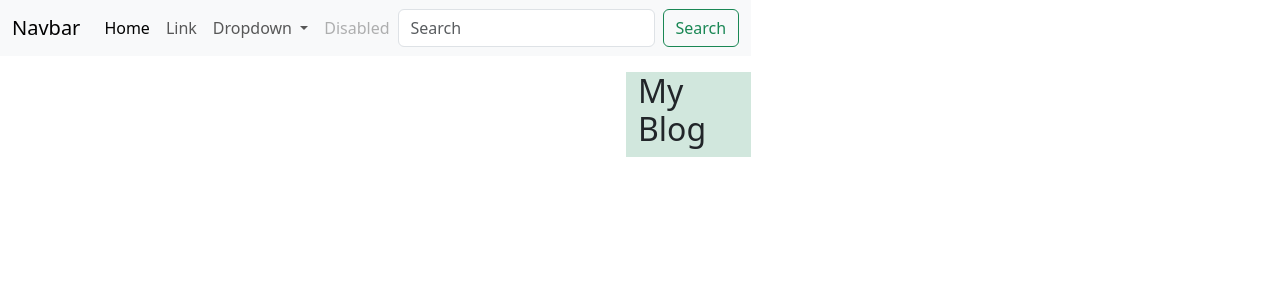
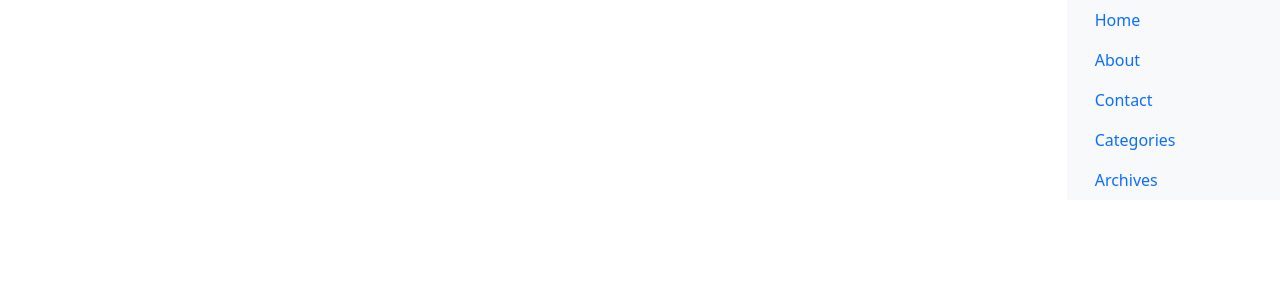
Before and after one commit to avi-1227/blog, a Django app: page / in a window 1280 px wide. Shown: the top 300 px of the page. Run offline with Django 5.2, Linux system fonts and the light colour scheme; data that the repository does not hold is empty; parts of the project's set-up code (start-up, migrations or seed data) failed here and were passed over.

Commit message:
some changes on templates

```diff
--- a/blogapp/forms.py
+++ b/blogapp/forms.py
@@ -3,5 +3,5 @@ from django import forms
 class EmailPostForm(forms.Form):
     name = forms.CharField(max_length=25)
     email = forms.EmailField()
-    to = froms.EmailField()
+    to = forms.EmailField()
     comments = forms.CharField(required=False, widget=forms.Textarea)
--- a/blogapp/static/css/blog.css
+++ b/blogapp/static/css/blog.css
@@ -1,36 +1,14 @@
-* {
-    margin: 0;
-    padding: 0;
-    box-sizing: border-box;
+body {
+    display: flex;
+    min-height: 100vh;
+    flex-direction: column;
 }
 
-html,
-body {
-    scroll-behavior: smooth;
-
-    display: flex;
+.container-fluid {
+    flex: 1;
 }
 
-header {
-    border: 1px solid black;
-    height: 100vh;
-    width: 210px;
-}
 
-a {
-    text-decoration: none;
-}
-
-#sidebar {
-    margin-left: 12px;
-    margin-top: 12px;
-
-}
-
-#content {
-    margin-left: 12px;
-    margin-top: 12px;
-}
 
 .date {
     color: burlywood;
--- a/blogapp/templates/blogapp/base.html
+++ b/blogapp/templates/blogapp/base.html
@@ -13,62 +13,52 @@
 </head>
 
 <body>
-    <div class="mx-auto">
-        <nav class="navbar navbar-expand-lg bg-body-tertiary">
-            <div class="container-fluid">
-              <a class="navbar-brand" href="#">Navbar</a>
-              <button class="navbar-toggler" type="button" data-bs-toggle="collapse" data-bs-target="#navbarSupportedContent" aria-controls="navbarSupportedContent" aria-expanded="false" aria-label="Toggle navigation">
-                <span class="navbar-toggler-icon"></span>
-              </button>
-              <div class="collapse navbar-collapse" id="navbarSupportedContent">
-                <ul class="navbar-nav me-auto mb-2 mb-lg-0">
-                  <li class="nav-item">
-                    <a class="nav-link active" aria-current="page" href="#">Home</a>
-                  </li>
-                  <li class="nav-item">
-                    <a class="nav-link" href="#">Link</a>
-                  </li>
-                  <li class="nav-item dropdown">
-                    <a class="nav-link dropdown-toggle" href="#" role="button" data-bs-toggle="dropdown" aria-expanded="false">
-                      Dropdown
-                    </a>
-                    <ul class="dropdown-menu">
-                      <li><a class="dropdown-item" href="#">Action</a></li>
-                      <li><a class="dropdown-item" href="#">Another action</a></li>
-                      <li><hr class="dropdown-divider"></li>
-                      <li><a class="dropdown-item" href="#">Something else here</a></li>
+
+    <!-- Main Content -->
+    <div class="container-fluid">
+        <div class="row">
+            <!-- Blog Content -->
+            <main class="col-md-9 ms-sm-auto col-lg-10 px-md-4">
+                {% block content %}
+
+                {% endblock %}
+            </main>
+            <!-- Sidenav -->
+            <nav class="col-md-3 col-lg-2 d-md-block bg-light sidebar collapse" id="sidebarMenu">
+                <div class="position-sticky">
+                    <ul class="nav flex-column">
+                        <li class="nav-item">
+                            <a class="nav-link active" aria-current="page" href="#">
+                                Home
+                            </a>
+                        </li>
+                        <li class="nav-item">
+                            <a class="nav-link" href="#">
+                                About
+                            </a>
+                        </li>
+                        <li class="nav-item">
+                            <a class="nav-link" href="#">
+                                Contact
+                            </a>
+                        </li>
+                        <li class="nav-item">
+                            <a class="nav-link" href="#">
+                                Categories
+                            </a>
+                        </li>
+                        <li class="nav-item">
+                            <a class="nav-link" href="#">
+                                Archives
+                            </a>
+                        </li>
                     </ul>
-                  </li>
-                  <li class="nav-item">
-                    <a class="nav-link disabled" aria-disabled="true">Disabled</a>
-                  </li>
-                </ul>
-                <form class="d-flex" role="search">
-                  <input class="form-control me-2" type="search" placeholder="Search" aria-label="Search">
-                  <button class="btn btn-outline-success" type="submit">Search</button>
-                </form>
-              </div>
-            </div>
-          </nav>
-        <div class="container-fluid mt-3">
-            <div class="row">
-
-                <div class="col-10">
-                    {% block content %}
-
-                    {% endblock %}
                 </div>
+            </nav>
+        </div>
+    </div>
 
 
-                <div class="col-2 bg-success-subtle">
-                    <h2>My Blog</h2>
-                </div>
-
-
-            </div>
-        </div>
-
-    </div>
 
 
 
--- a/blogapp/templates/blogapp/post/list.html
+++ b/blogapp/templates/blogapp/post/list.html
@@ -4,20 +4,23 @@
 
 {% block content %}
 
+{% for post in posts %}
+<div class="blog-post">
+    <h3 class="blog-post-title">
+        <a href="{{post.get_absolute_url}}">
+            {{post.title}}
+        </a>
+    </h3>
+    <p class="blog-post-meta">{{post.publish}} by <a href="#">{{post.author}}</a></p>
+    <p>{{post.body|truncatewords:30|linebreaks}}</p>
 
-{% for post in posts %}
-<h2>
-    <a href="{{post.get_absolute_url}}">
-        {{post.title}}
-    </a>
-</h2>
-<p class="date">
-    Published {{post.publish}} by {{post.author}}
-</p>
-<p>
-    {{post.body|truncatewords:30|linebreaks}}
-</p>
-
+</div>
 {% endfor %}
 
+
+
+
+
+
+
 {% endblock %}
--- a/blogapp/urls.py
+++ b/blogapp/urls.py
@@ -5,6 +5,6 @@ app_name = 'blogapp'
 
 urlpatterns = [
     path('', views.post_list, name='post_list'),
-    path('<int:id>/<slug:post>/', views.post_detail, name='post_detail'),
-    path('<int:post_id>/share/', views.post_share, name='post_share'),
+    path('post/<int:id>/<slug:post>/', views.post_detail, name='post_detail'),
+    path('post/<int:post_id>/', views.post_share, name='post_share'),
 ]
```
Also changed, not shown: blogapp/templates/blogapp/post/detail.html (+11 -7 lines), blogapp/templates/blogapp/post/share.html (+10 -14 lines).
